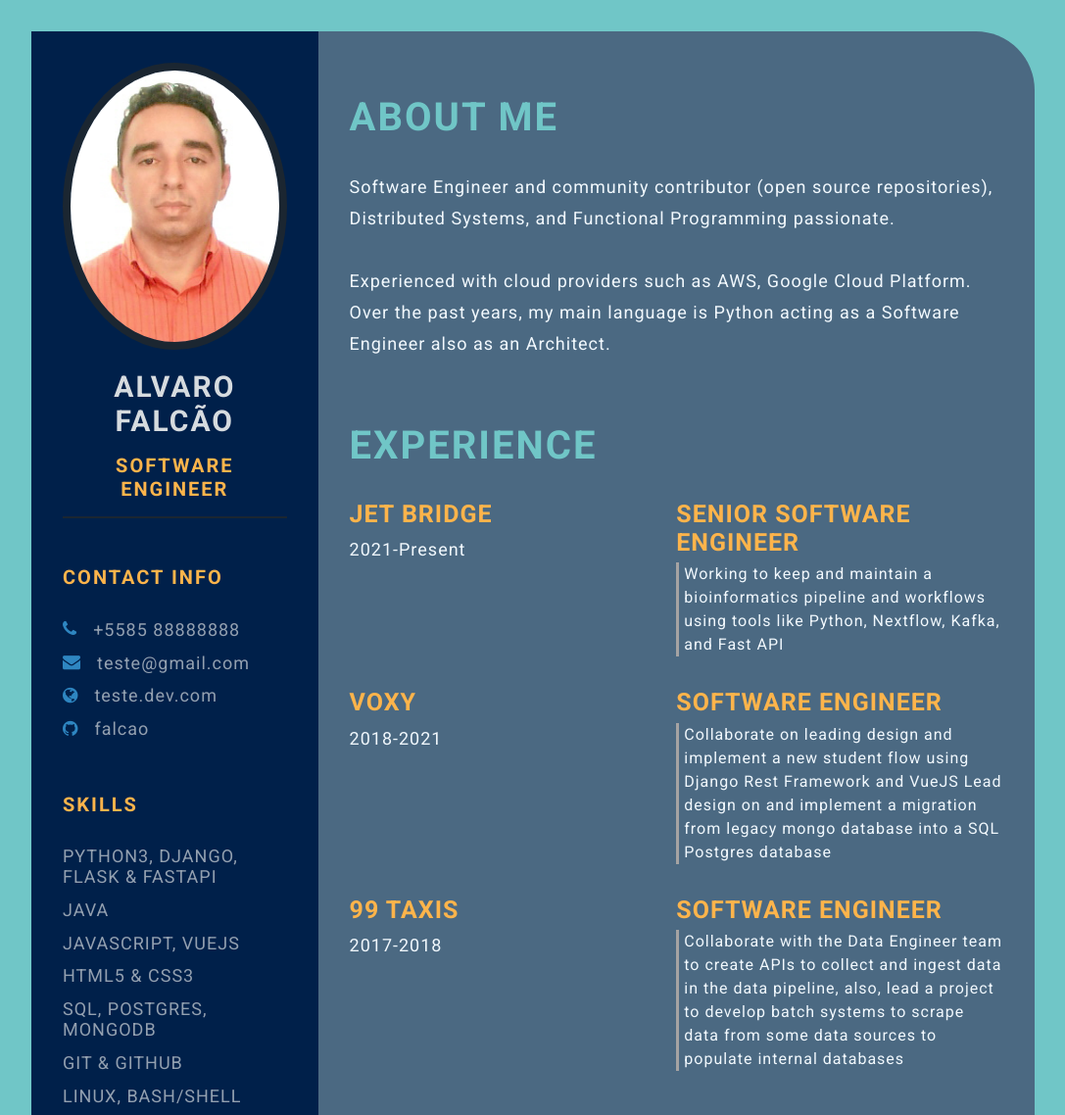
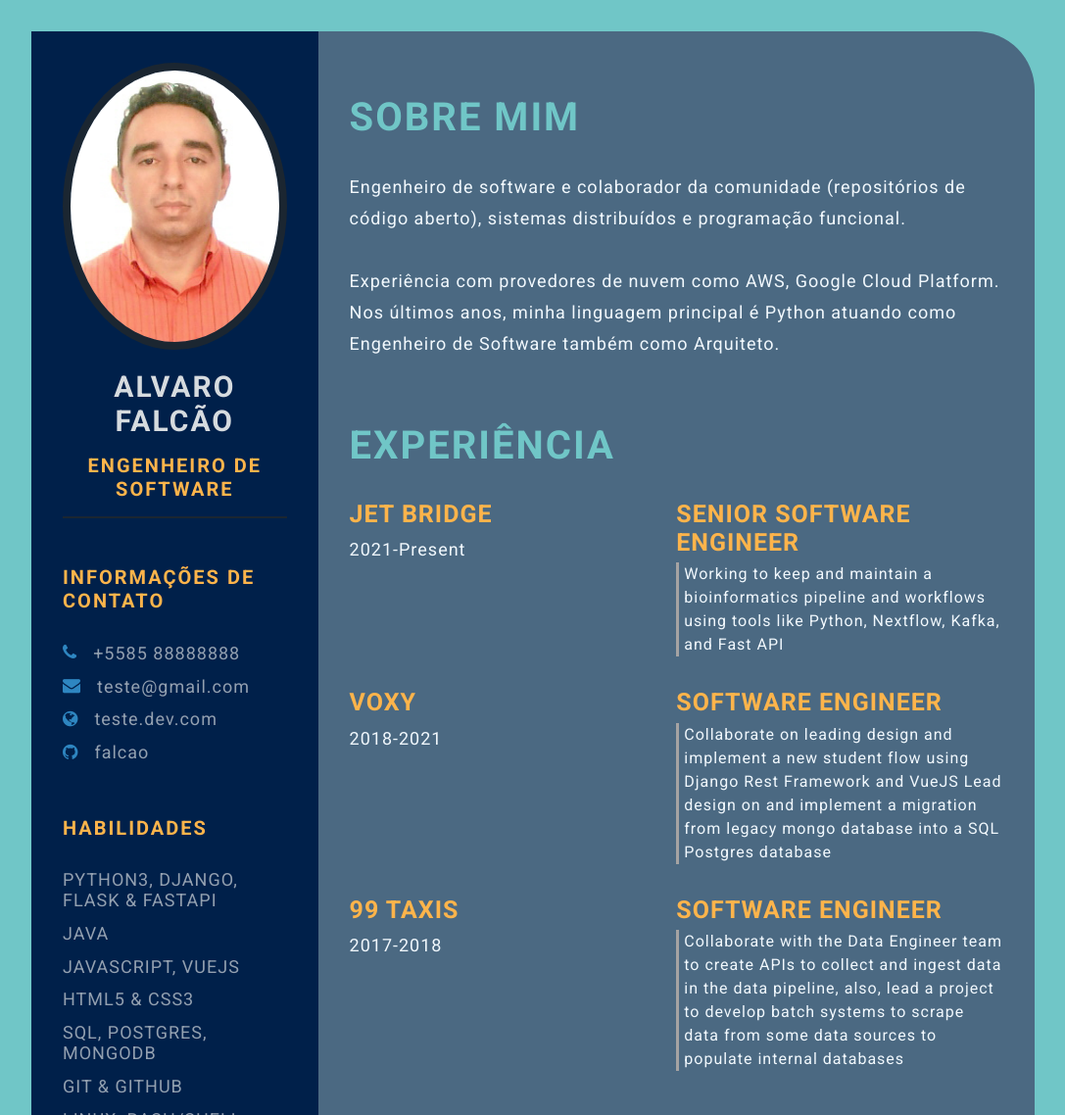
Before and after one commit to Alvarofalcao/aula1ebac.github.io, a plain HTML site: page index.html in a window 1280 px wide. Shown: the top 1138 px of the page at 98% size, without its empty margins (96-1183 px from the left). Drawn offline with Linux system fonts and the light colour scheme.

Commit message:
atualização commit

```diff
--- a/index.html
+++ b/index.html
@@ -25,10 +25,11 @@
                 <div class="profile">
                     <img class="profile-image" src="img/profile-image.jpg" alt="Profile image">
                     <p class="name">Alvaro Falcão</p>
-                    <p class="profession">Software Engineer</p>
+                    <p class="profession">ENGENHEIRO DE SOFTWARE
+                    </p>
                 </div>
                 <div class="contact-info">
-                    <p class="left-title">Contact Info</p>
+                    <p class="left-title">INFORMAÇÕES DE CONTATO</p>
                     <ul>
                         <li><i class="fa fa-phone"></i>+5585 88888888
                         </li>
@@ -41,7 +42,7 @@
                     </ul>
                 </div>
                 <div class="skills">
-                    <p class="left-title">Skills</p>
+                    <p class="left-title">HABILIDADES</p>
                     <ul>
                         <li><p>Python3, Django, Flask & FastAPI</p></li>
                         <li><p>Java</p></li>
@@ -58,16 +59,16 @@
         <section class="right-section">
             <div class="right-section-contents">
                 <section class="about gap">
-                    <div class="right-title">About Me</div>
+                    <div class="right-title">SOBRE MIM</div>
                     <p class="about-me-contents">
-                        Software Engineer and community contributor (open source repositories), Distributed Systems, and Functional Programming passionate.<br>
-                        <br> Experienced with cloud providers such as AWS, Google Cloud Platform.
-                        <br> Over the past years, my main language is Python acting as a Software Engineer also as an Architect.
+                        Engenheiro de software e colaborador da comunidade (repositórios de código aberto), sistemas distribuídos e programação funcional.<br>
+                        <br> Experiência com provedores de nuvem como AWS, Google Cloud Platform.
+                        <br> Nos últimos anos, minha linguagem principal é Python atuando como Engenheiro de Software também como Arquiteto.
                     </p>
                 </section>
 
                 <section class="experience gap">
-                    <div class="right-title">Experience</div>
+                    <div class="right-title">EXPERIÊNCIA</div>
                     <div class="experience-contents">
                         <div class="exp-left">
                             <p class="exp-company-name">Jet Bridge</p>
@@ -109,7 +110,7 @@
                 </section>
 
                 <section class="education gap">
-                    <div class="right-title">Education</div>
+                    <div class="right-title">EDUCAÇÃO</div>
                     <div class="education-contents">
                         <div class="education-left">
                             <p class="education-school-name">PUC Minas</p>
@@ -137,7 +138,7 @@
                 </section>
 
                 <section class="awards gap">
-                    <div class="right-title">Certificates</div>
+                    <div class="right-title">CERTIFICADOS</div>
                     <div class="awards-contents">
                         <div class="awards-left">
                             <p class="awards-company-name">Elastic</p>
```
